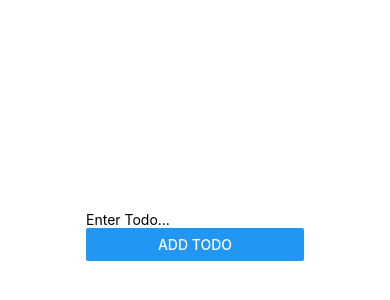
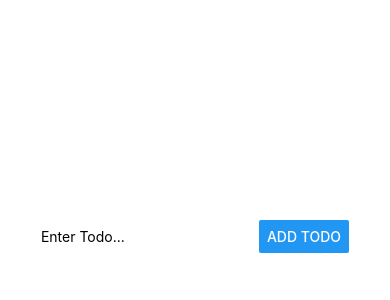
Before and after one commit to beesheer/ReactNativeReduxTodoList, a React Native app: screen / in a window 390 px wide. Shown: the part 86-386 px from the top of the page. Built offline with nearby package versions, Linux system fonts and the light colour scheme.

Commit message:
Clean up.

```diff
--- a/App.js
+++ b/App.js
@@ -28,7 +28,7 @@ export default class App extends React.Component {
 const styles = StyleSheet.create({
   container: {
     flex: 1,
-    padding: 20,
+    padding: 10,
     backgroundColor: '#fff',
     alignItems: 'center',
     justifyContent: 'center',
--- a/containers/AddTodo.js
+++ b/containers/AddTodo.js
@@ -12,16 +12,16 @@ class AddTodo extends React.Component {
   }
 
   render() {
-    let input
-
     return (
-      <View>
+      <View style={{flexDirection: 'row'}}>
         <TextInput
+          style={{flex: 1}}
           value={this.state.currentText}
           onChangeText={(text) => this.setState({currentText: text})}
           placeholder='Enter Todo...'
         />
         <Button
+          style={{flex: 1}}
           onPress={() => {
             if (this.state.currentText.trim() == '') {
               alert('Please enter todo');
```
